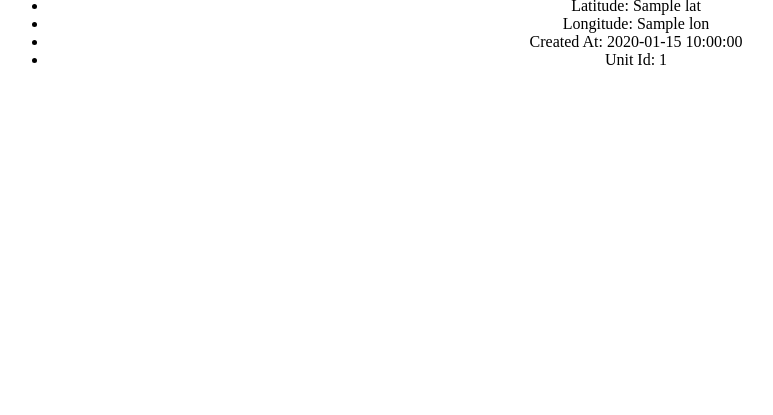
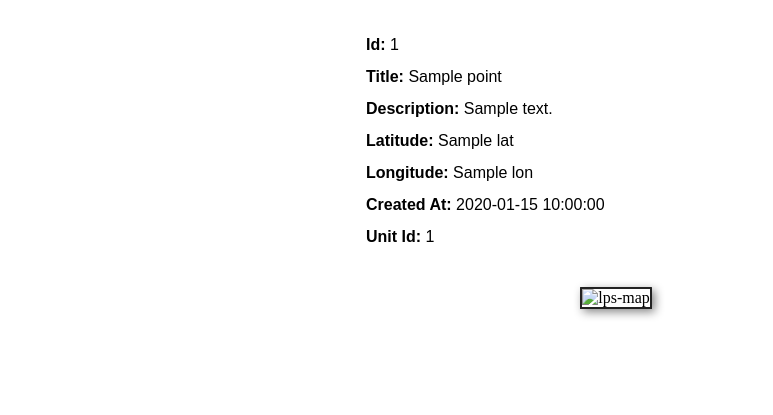
Before and after one commit to fernandoleira/lps-platform, a Flask app: template lps/templates/mail.html in a window 1280 px wide. Shown: the part 385-800 px from the top of the page, without its empty margins (24-797 px from the left). Run offline with Flask 2, Linux system fonts and the light colour scheme; the template is opened without the code that fills it: most values are stand-ins (such as "Sample title", 1, 10 or a date in 2020); some libraries are stand-ins or nearby versions.

Commit message:
mail & sms features draft completed

```diff
--- a/docker-compose.yml
+++ b/docker-compose.yml
@@ -32,10 +32,10 @@ services:
 
   cache:
     image: redis
-    command: ["redis-server", "redis.conf"]
+    command: "redis-server"
     restart: always
-    ports:
-      - 6379:6379
+    expose:
+      - 6379
     volumes:
       - redis-data:/data
     depends_on:
--- a/lps/__init__.py
+++ b/lps/__init__.py
@@ -25,7 +25,7 @@ else:
 
 # Define Flask extensions for the app
 db = SQLAlchemy(app)
-cache_db = redis.Redis(host=app.config['REDIS_HOST'], port=app.config['REDIS_PORT'])
+cache_db = redis.Redis(host=app.config['REDIS_HOST'], port=app.config['REDIS_PORT'], db=0, password=None, socket_timeout=None)
 ma = Marshmallow(app)
 migrate = Migrate(app, db)
 mail = Mail(app)
--- a/lps/api/routes.py
+++ b/lps/api/routes.py
@@ -63,8 +63,10 @@ def locators():
             def alert_sms():
                 send_alert_sms(new_point, new_point.unit.user)
 
-            Thread(target=alert_mail).start()
-            Thread(target=alert_sms).start()
+            if new_point.unit.alert_mail == None:
+                Thread(target=alert_mail).start()
+            if new_point.unit.alert_sms:
+                Thread(target=alert_sms).start()
 
 
         return jsonify(message="Point {point_id} has been inserted.".format(point_id=new_point.point_id)), 201
--- a/lps/auth/routes.py
+++ b/lps/auth/routes.py
@@ -1,6 +1,6 @@
 from flask import Blueprint, redirect, url_for, render_template, request, flash
 from flask_login import login_user, logout_user, current_user
-from lps import db, login_manager
+from lps import db, cache_db, login_manager
 from lps.models import User
 from lps.forms import *
 
@@ -19,6 +19,9 @@ def login():
         user = User.query.filter_by(email=form.email.data).first()
         if user and user.check_password_hash(form.password.data):
             login_user(user)
+            # Add units to cache
+            for unit in user.units:
+                cache_db.hset(str(user.user_id), str(unit.unit_id), 0)
             next_page = request.args.get('next')
             flash('Login successful!', 'success')
             return redirect(next_page or url_for('index'))
--- a/lps/models.py
+++ b/lps/models.py
@@ -113,13 +113,17 @@ class Unit(db.Model):
 
     unit_id = Column('unit_id', UUID(as_uuid=True), primary_key=True)
     name = Column('name', VARCHAR(50), nullable=False, unique=True)
+    alert_mail = Column('alert_mail', BOOLEAN)
+    alert_sms = Column('alert_sms', BOOLEAN)
     user = relationship('User', back_populates='units')
     user_id = Column('user_id', UUID(as_uuid=True), ForeignKey('users.user_id'), nullable=False)
     locator_points = relationship("LocatorPoint", back_populates="unit")
 
-    def __init__(self, name, user_id, unit_id=uuid.uuid4()):
+    def __init__(self, name, user_id, alert_mail, alert_sms, unit_id=uuid.uuid4()):
         self.unit_id = unit_id
         self.name = name
+        self.alert_mail = alert_mail
+        self.alert_sms = alert_sms
         self.user_id = user_id
 
     def __repr__(self):
--- a/lps/schemas.py
+++ b/lps/schemas.py
@@ -13,7 +13,7 @@ class ApiKeySchema(ma.Schema):
 
 class UnitSchema(ma.Schema):
     class Meta:
-        fields = ('unit_id', 'name', 'user_id')
+        fields = ('unit_id', 'name', 'user_id', 'alert_mail', 'alert_sms')
 
 
 class LocatorPointSchema(ma.Schema):
--- a/lps/seeds.py
+++ b/lps/seeds.py
@@ -53,7 +53,7 @@ def seed_database(db):
     # Units
     seed_data = import_from_csv("units.csv")
     for obj in seed_data:
-        seed = Unit(obj["name"], obj["user_id"], unit_id=obj["unit_id"])
+        seed = Unit(obj["name"], obj["user_id"], bool(obj["alert_mail"]), bool(obj["alert_sms"]), unit_id=obj["unit_id"])
         db.session.add(seed)
         print(seed)
     db.session.commit()
--- a/lps/templates/mail.html
+++ b/lps/templates/mail.html
@@ -1,66 +1,35 @@
 <html>
     <head>
     </head>
-    <body>
-        <style>
-            body, html {
-                margin: 0;
-                padding: 1em;
-            }
-
-            header {
-                position: relative;
-                text-align: center;
-            }
-
-            header img {
-                width: 20em;
-            }
-
-            header h1 {
-                padding-bottom: 10px;
-                font-family: Arial;
-                font-size: 2em;
-                font-weight: bold;
-                color: #000000;
-            }
-
-            header a {
-                padding: 1em;
-                font-family: Arial;
-                font-weight: bold;
-                text-decoration: none;
-                color: #FFFFFF;
-                background-color: #FF1616;
-                border: 3px solid #000000;
-                border-radius: 0.5em;
-            }
-
-            header a:hover {
-                opacity: 0.8;
-            }
-
-            main {
-                text-align: center;
-            }
-
-        </style>
-        <header>
-            <img alt="lps" src="../static/img/logo_menu.png" />
-            <h1>New Alert Point Has Been Received</h1>
-            <a href="http://fernandoleira.me/map">Go to the LPS Map</a>
+    <body style="margin: 0; padding: 1em;">
+        <header style="position: relative; text-align: center;">
+            <img alt="lps-logo" src="logo_menu.png" style="width: 20em;" />
+            <h1 style="padding-bottom: 10px; font-family: Arial; font-size: 2em; font-weight: bold; color: #000000;">
+                New Alert Point Has Been Received
+            </h1>
+            <a href="http://fernandoleira.me/map" style="padding: 1em; font-family: Arial; font-weight: bold; text-decoration: none; color: #FFFFFF; background-color: #FF1616; border: 3px solid #000000; border-radius: 0.5em;">
+                Go to the LPS Map
+            </a>
         </header>
         <br />
-        <main>
-            <ul>
-                <li>Id: {{ point.point_id }}</li>
-                <li>Title: {{ point.title }}</li>
-                <li>Description: {{ point.description }}</li>
-                <li>Latitude: {{ point.lat }}</li>
-                <li>Longitude: {{ point.lon }}</li>
-                <li>Created At: {{ point.created_at }}</li>
-                <li>Unit Id: {{ point.unit_id }}</li>
-            </ul>
+        <main style="padding: 1em;">
+            <div style="margin: 0px auto; padding: 1em; width:500px;">
+                <ul style="list-style: none; text-align: left; font-family: Arial; padding: 0; margin: 0px;">
+                    <li style="line-height: 2em;"><b>Id:</b> {{ point.point_id }}</li>
+                    <li style="line-height: 2em;"><b>Title:</b> {{ point.title }}</li>
+                    <li style="line-height: 2em;"><b>Description:</b> {{ point.description }}</li>
+                    <li style="line-height: 2em;"><b>Latitude:</b> {{ point.lat }}</li>
+                    <li style="line-height: 2em;"><b>Longitude:</b> {{ point.lon }}</li>
+                    <li style="line-height: 2em;"><b>Created At:</b> {{ point.created_at }}</li>
+                    <li style="line-height: 2em;"><b>Unit Id:</b> {{ point.unit_id }}</li>
+                </ul>
+            </div>
+            <br />
+            <div style="text-align: center;">
+                <img alt="lps-map" src="https://maps.googleapis.com/maps/api/staticmap?center={{ point.lat }},{{ point.lon }}&zoom=16&size=500x500&maptype=roadmap
+                &markers=icon:https://raw.githubusercontent.com/fernandoleira/lps-platform/main/lps/static/img/red_marker.png%7C{{ point.lat }},{{ point.lon }}&format=png32&key={{ google_api_key }}"
+                style="border: 2px solid #222; border-radius: 1%; box-shadow: 3px 3px 10px #888;"/>
+            </div>
         </main>
     </body>
 </html>
```
Also changed, not shown: lps/mail.py (+6 -2 lines), lps/sms.py (+7 -2 lines), migrations/versions/8c774f74d480_alert_mail_and_sms_migration.py (added, +30 -0 lines), lps/static/img/test_map.png (added), 1 other file.
